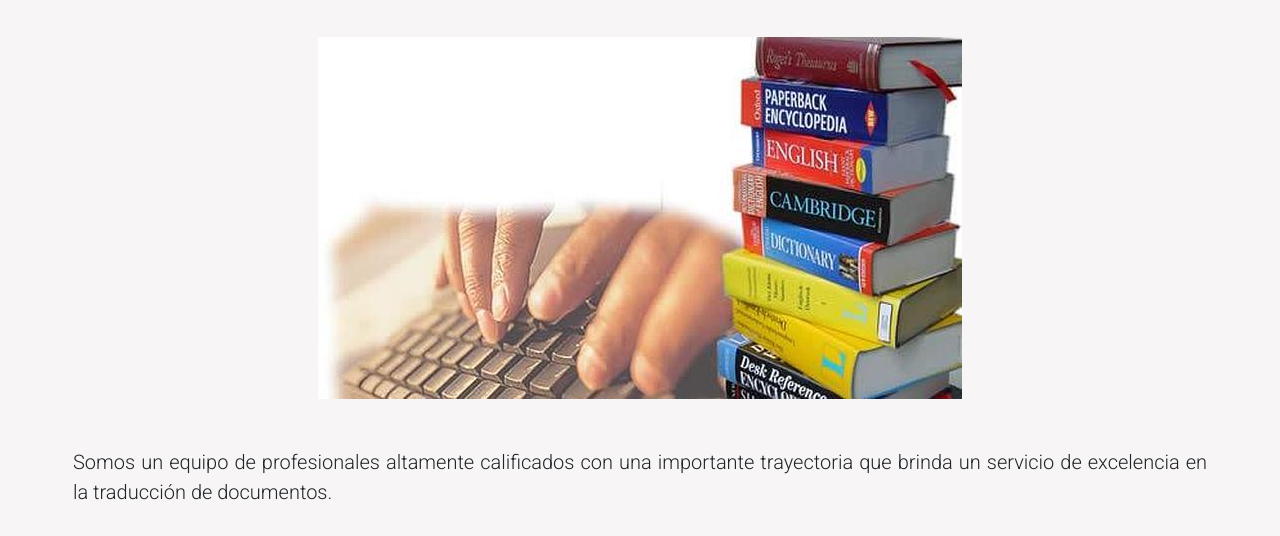
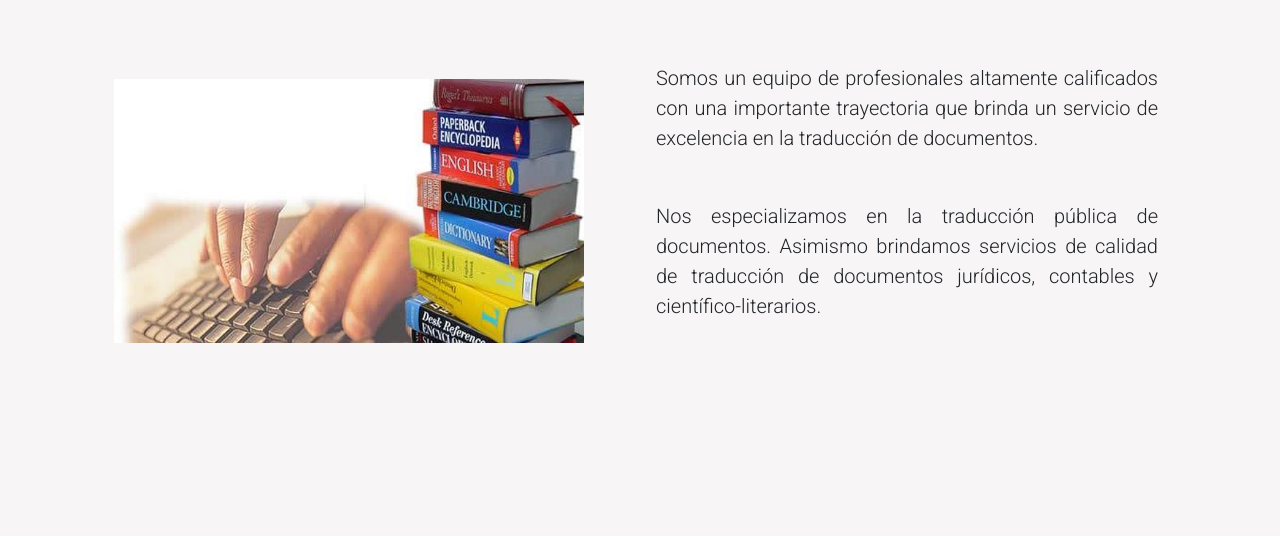
Before and after one commit to marialecumberri/omega, a website: page pages/quienes-somos.html in a window 1280 px wide. Shown: the part 244-780 px from the top of the page. Drawn offline with nearby package versions, Linux system fonts and the light colour scheme.

Commit message:
cambios en quienes somos con bootstrap

```diff
--- a/pages/quienes-somos.html
+++ b/pages/quienes-somos.html
@@ -40,17 +40,19 @@
     <main>
         <section class="presentacion">
            <h1 class="display-3"  class="presentacion__titulo">QUIENES SOMOS</h1>
-        <div class="presentacion__div">
-            <div class="presentacion__photo">
-                <div class="presentacion__imagen">
+        <div class="container">
+           <div class="row" class="presentacion__div">
+                <div class="col-sm" class="presentacion__photo">
+                    <div class="presentacion__imagen">
                     <img class="presentacion__foto" src="../imagenes/traductores1.jpg" alt="imagen de persona traduciendo y diccionarios" >
+                    </div>
                 </div>
-            </div>
-            <div class="presentacion__parrafo">
+                <div class="col-sm" class="presentacion__parrafo">
                     <p class="lead"  class="presentacion__parrafo1">Somos un equipo de profesionales altamente calificados con una importante trayectoria que brinda un servicio de excelencia en la traducción de documentos.
                     </p>
                     <p class="lead"  class="presentacion__parrafo2"> Nos especializamos en la traducción pública de documentos. Asimismo brindamos servicios de calidad de traducción de documentos jurídicos, contables y científico-literarios.</p>
-            </div>
+                </div>
+           </div>
         </div>
 
         </section>
--- a/sass/_quienes-somos.scss
+++ b/sass/_quienes-somos.scss
@@ -1,6 +1,6 @@
 .presentacion__div {
-    display: flex;
-    flex-direction: row;
+    // display: flex;
+    // flex-direction: row;
     justify-content: center;
     align-items: stretch;
     flex-wrap: wrap;
```
Also changed, not shown: css/style.css.
